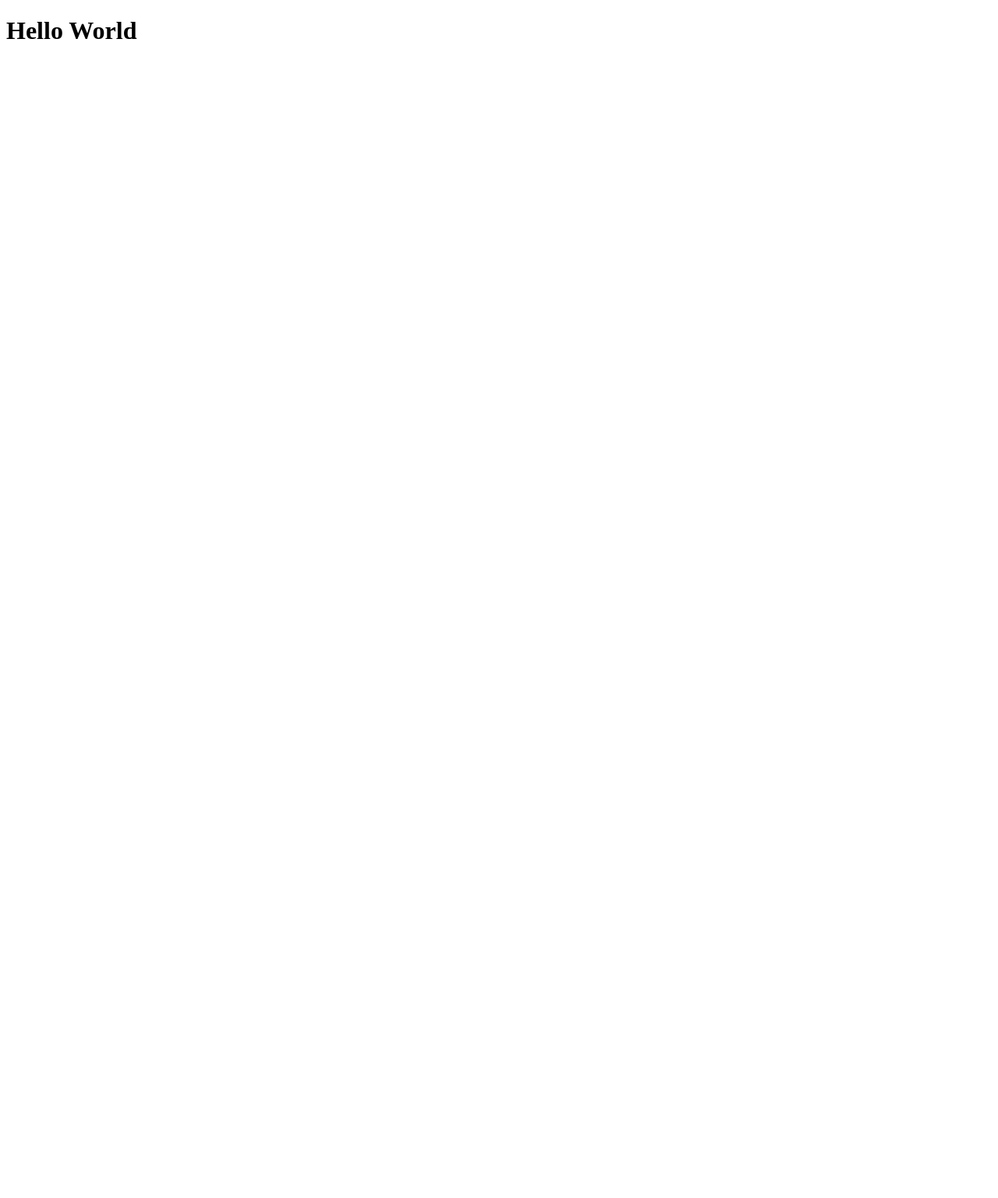
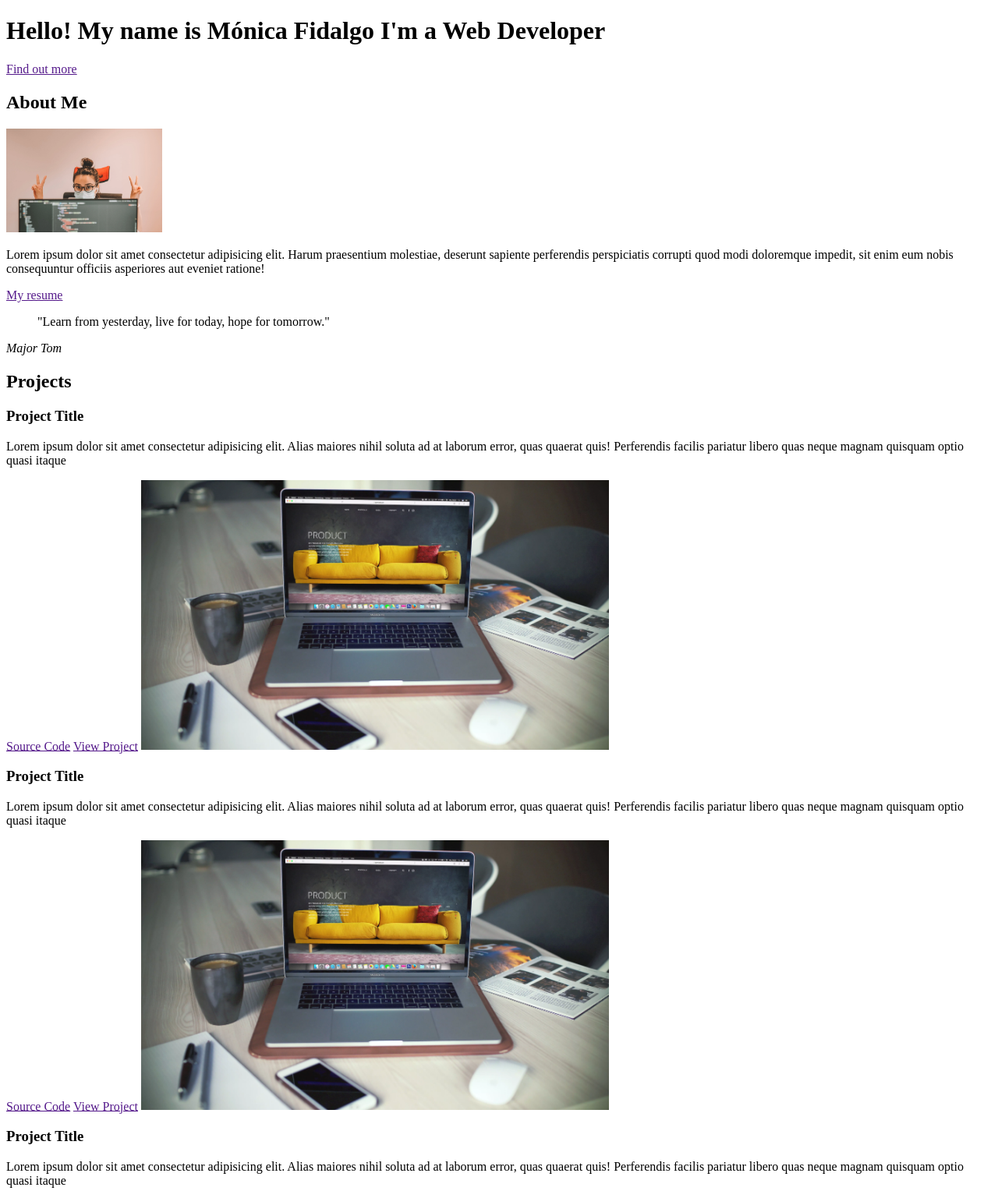
Before and after one commit to MonicaFidalgo/portfolio, a plain HTML site: page index.html in a window 1280 px wide. Shown: the top 1537 px of the page at 78% size. Before the commit the page ends 800 px from the top, so only its background shows below. Drawn offline with Linux system fonts and the light colour scheme.

Commit message:
add portfolio html

```diff
--- a/index.html
+++ b/index.html
@@ -4,9 +4,93 @@
     <meta charset="UTF-8" />
     <meta http-equiv="X-UA-Compatible" content="IE=edge" />
     <meta name="viewport" content="width=device-width, initial-scale=1.0" />
-    <title>Document</title>
+    <title>Mónica Portfolio</title>
   </head>
   <body>
-    <h1>Hello World</h1>
+    <header>
+      <h1>Hello! My name is <span>Mónica Fidalgo</span> I'm a Web Developer</h1>
+      <a href="">Find out more</a>
+    </header>
+    <main>
+      <section class="about">
+        <h2>About Me</h2>
+        <div>
+          <img
+            src="./images/monica-fidalgo-developer.webp"
+            alt=""
+            width="200"
+          />
+          <p>
+            Lorem ipsum dolor sit amet consectetur adipisicing elit. Harum
+            praesentium molestiae, deserunt sapiente perferendis perspiciatis
+            corrupti quod modi doloremque impedit, sit enim eum nobis
+            consequuntur officiis asperiores aut eveniet ratione!
+          </p>
+          <a href="">My resume</a>
+        </div>
+        <blockquote>
+          "Learn from yesterday, live for today, hope for tomorrow."
+        </blockquote>
+        <cite>Major Tom</cite>
+      </section>
+      <section class="projects">
+        <h2>Projects</h2>
+        <article>
+          <h3>Project Title</h3>
+          <p>
+            Lorem ipsum dolor sit amet consectetur adipisicing elit. Alias
+            maiores nihil soluta ad at laborum error, quas quaerat quis!
+            Perferendis facilis pariatur libero quas neque magnam quisquam optio
+            quasi itaque
+          </p>
+          <a href="">Source Code</a>
+          <a href="">View Project</a>
+          <img src="./images/project1.webp" alt="project" width="600" />
+        </article>
+        <article>
+          <h3>Project Title</h3>
+          <p>
+            Lorem ipsum dolor sit amet consectetur adipisicing elit. Alias
+            maiores nihil soluta ad at laborum error, quas quaerat quis!
+            Perferendis facilis pariatur libero quas neque magnam quisquam optio
+            quasi itaque
+          </p>
+          <a href="">Source Code</a>
+          <a href="">View Project</a>
+          <img src="./images/project1.webp" alt="project" width="600" />
+        </article>
+        <article>
+          <h3>Project Title</h3>
+          <p>
+            Lorem ipsum dolor sit amet consectetur adipisicing elit. Alias
+            maiores nihil soluta ad at laborum error, quas quaerat quis!
+            Perferendis facilis pariatur libero quas neque magnam quisquam optio
+            quasi itaque
+          </p>
+          <a href="">Source Code</a>
+          <a href="">View Project</a>
+          <img src="./images/project1.webp" alt="project" width="600" />
+        </article>
+      </section>
+      <section class="contact">
+        <h2>Contact</h2>
+        <p>
+          Lorem ipsum dolor sit, amet consectetur adipisicing elit. Laudantium
+          commodi laboriosam fugiat in labore, nobis officiis aut fuga rem
+          architecto porro numquam vero minus quas ipsa voluptatem dignissimos
+          aliquam magni.
+        </p>
+        <a href="mailto:monica.mofi@gmail.com">Let's talk</a>
+      </section>
+    </main>
+    <footer>
+      <ul>
+        <li><a href="">GitHub</a></li>
+        <li><a href="">GitHub</a></li>
+        <li><a href="">GitHub</a></li>
+        <li><a href="">GitHub</a></li>
+      </ul>
+      <p>@2022 - Portfolio Design by Maria Albertina</p>
+    </footer>
   </body>
 </html>
```
Also changed, not shown: images/monica-fidalgo-developer.webp (added), images/project1.webp (added).
